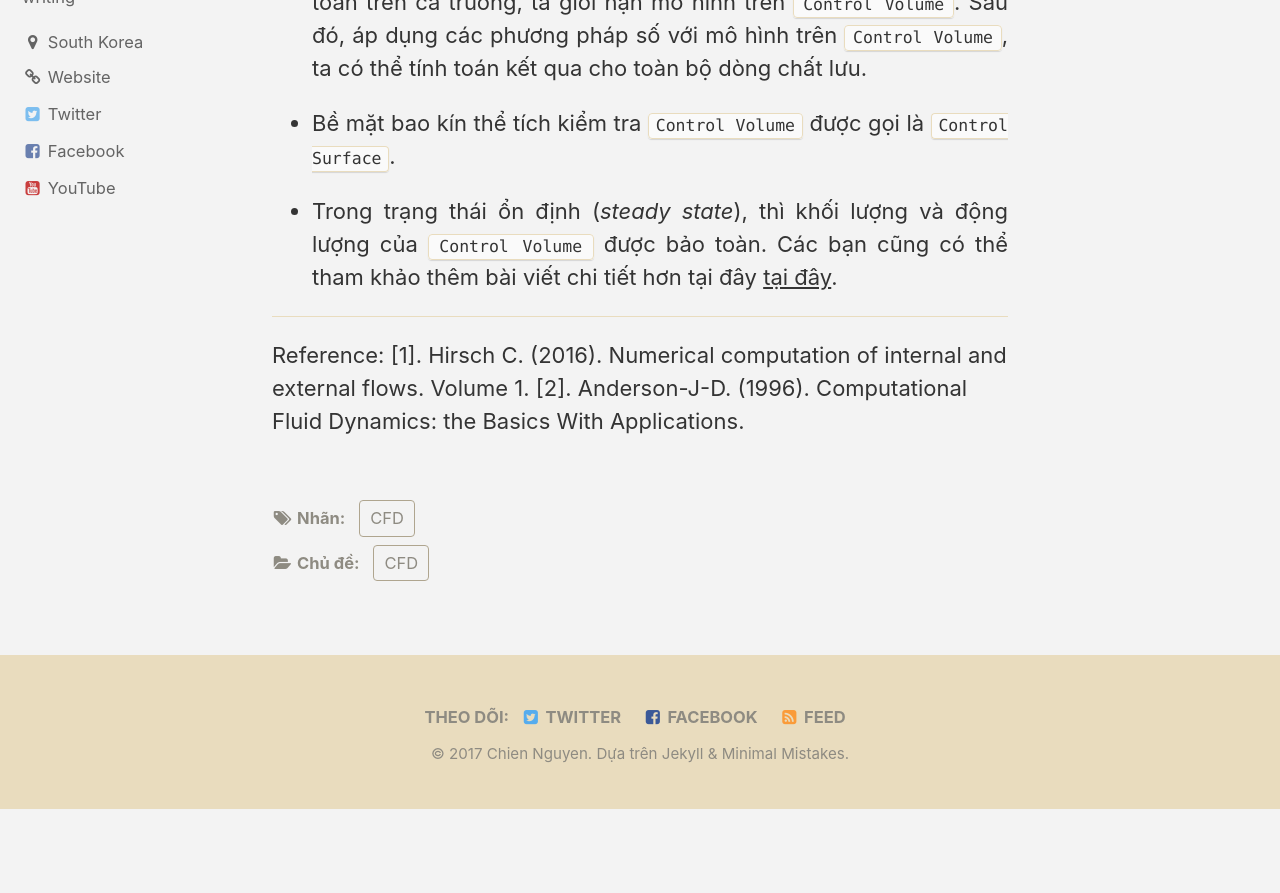
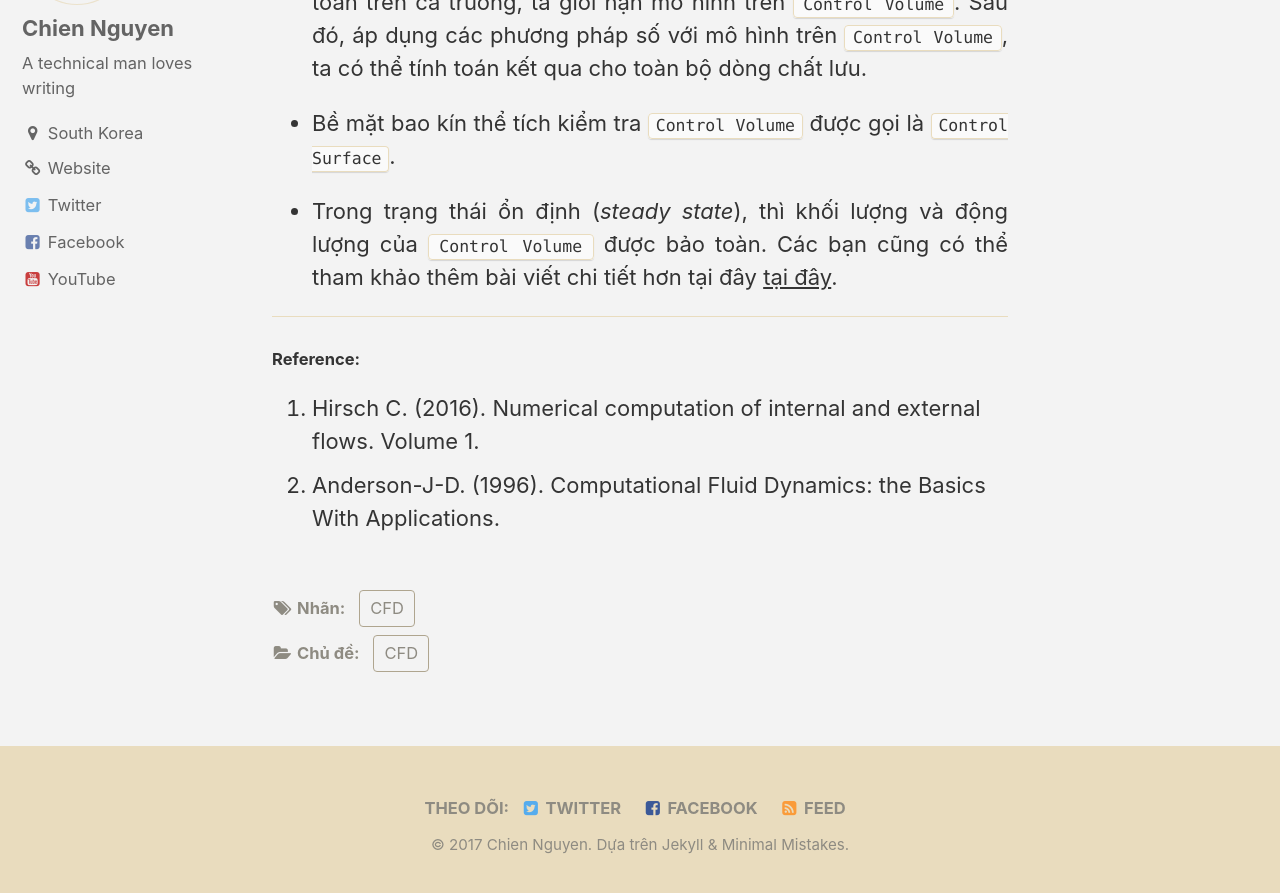
Before and after one commit to chienfm/chienfm.github.io, a Jekyll site: the page built from _pages/post-draft.md, in a window 1280 px wide and 900 px high, scrolled down 3367 px. Shown: the top 893 px of the window. Built offline with Jekyll 4.4.1, drawn with Linux system fonts in a browser that asks for light colours; nearby versions of some CDN libraries; before the commit the page ends 4177 px from its top, so only the background shows below that; some of the changed lines change nothing that is shown.

Commit message:
Update Content

```diff
--- a/_pages/post-draft.md
+++ b/_pages/post-draft.md
@@ -54,6 +54,6 @@
   {: .text-justify}
 
 ---
-Reference:
-[1]. Hirsch C. (2016). Numerical computation of internal and external flows. Volume 1.
-[2]. Anderson-J-D. (1996). Computational Fluid Dynamics: the Basics With Applications.
+#### Reference:
+  1. Hirsch C. (2016). Numerical computation of internal and external flows. Volume 1.
+  2. Anderson-J-D. (1996). Computational Fluid Dynamics: the Basics With Applications.
```
